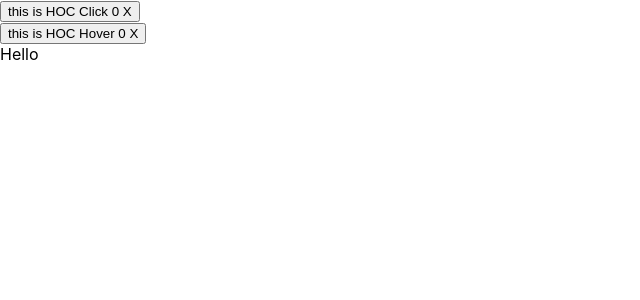
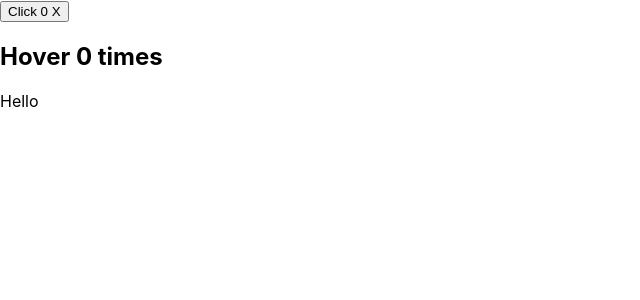
Before and after one commit to Steve246/react-js-http, a React (Create React App) app: page / in a window 1280 px wide. Shown: the top 300 px of the page, without its empty margins (0-640 px from the left). Built offline with nearby package versions, Linux system fonts and the light colour scheme.

Commit message:
[ADD] WithCounter.js

```diff
--- a/src/components/ClickCounter.js
+++ b/src/components/ClickCounter.js
@@ -1,28 +1,12 @@
-import React, { Component } from "react";
+import { Component } from "react";
 import UpdateComponent from "../shared/WithCounter";
 
 class ClickCounter extends Component {
-  constructor(props) {
-    super(props);
-    this.state = {
-      count: 0,
-    };
-  }
-
-  incrementCount = () => {
-    this.setState((prevState) => {
-      return { count: prevState.count + 1 };
-    });
-  };
-
   render() {
-    const { count } = this.state;
+    const { count, IncrementCount } = this.props;
     return (
       <div>
-        <button onClick={this.incrementCount}>
-          {" "}
-          {this.props.name} Click {count} X{" "}
-        </button>
+        <button onClick={IncrementCount}>Click {count} X </button>
       </div>
     );
   }
--- a/src/components/HoverCounter.js
+++ b/src/components/HoverCounter.js
@@ -1,27 +1,12 @@
-import React, { Component } from "react";
+import { Component } from "react";
 import UpdateComponent from "../shared/WithCounter";
+
 class HoverCounter extends Component {
-  constructor(props) {
-    super(props);
-    this.state = {
-      count: 0,
-    };
-  }
-
-  incrementCount = () => {
-    this.setState((prevState) => {
-      return { count: prevState.count + 1 };
-    });
-  };
-
   render() {
-    const { count } = this.state;
+    const { count, IncrementCount } = this.props;
     return (
       <div>
-        <button onMouseOver={this.incrementCount}>
-          {" "}
-          {this.props.name} Hover {count} X{" "}
-        </button>
+        <h2 onMouseOver={IncrementCount}> Hover {count} times </h2>
       </div>
     );
   }
--- a/src/shared/WithCounter.js
+++ b/src/shared/WithCounter.js
@@ -1,11 +1,32 @@
-import React, { Component } from "react";
+import { Component } from "react";
 
 const UpdateComponent = (OriginalComponent) => {
   class NewComponent extends Component {
+    constructor(props) {
+      super(props);
+      this.state = {
+        count: 0,
+      };
+    }
+
+    incrementCount = () => {
+      this.setState((prevState) => {
+        return { count: prevState.count + 1 };
+      });
+    };
+
     render() {
-      return <OriginalComponent name="this is HOC" />;
+      return (
+        <div>
+          <OriginalComponent
+            count={this.state.count}
+            IncrementCount={this.incrementCount}
+          />
+        </div>
+      );
     }
   }
+
   return NewComponent;
 };
 
```
